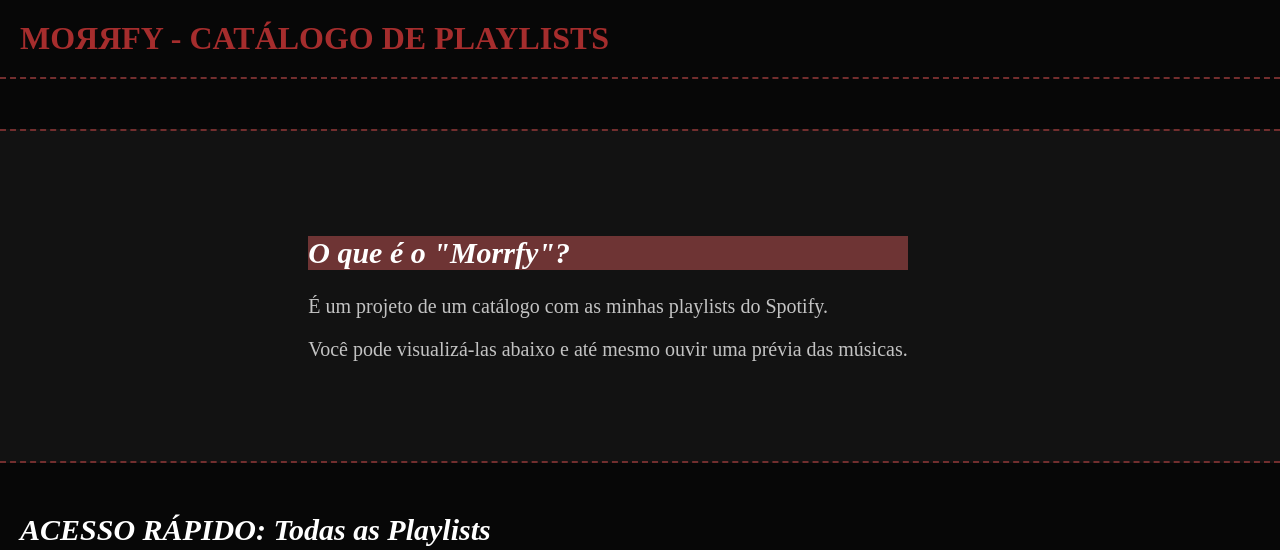
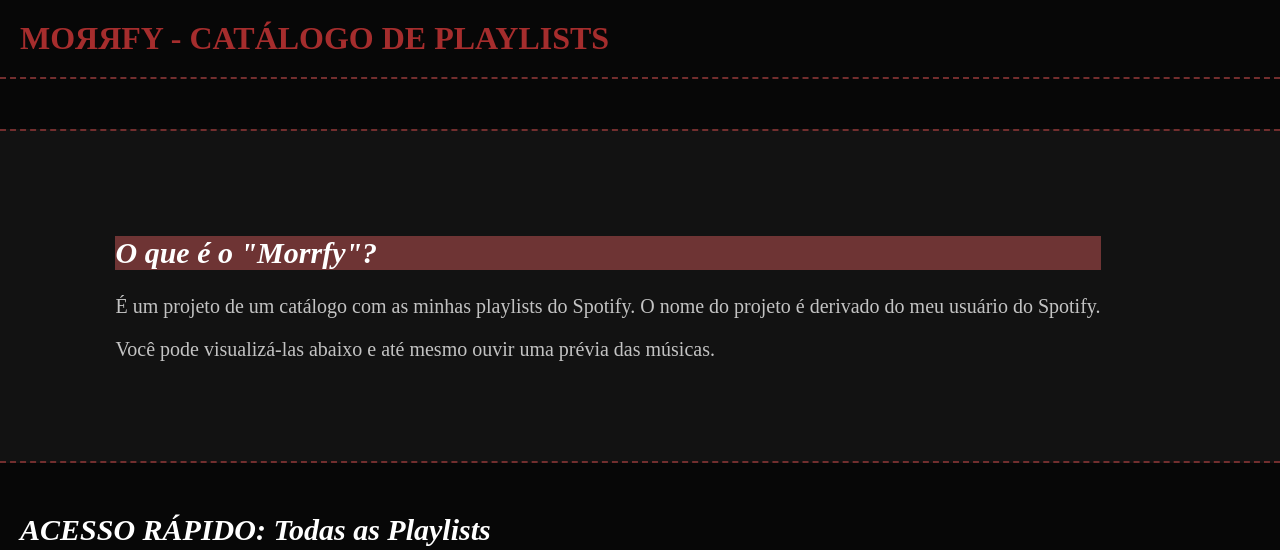
Before and after one commit to emipiress/morrfy, a plain HTML site: page index.html in a window 1280 px wide. Shown: the top 550 px of the page. Drawn offline with Linux system fonts and the light colour scheme; a web font is replaced by a local one.

Commit message:
index.html

```diff
--- a/index.html
+++ b/index.html
@@ -16,7 +16,7 @@
         <div class="chamada">
         <div class="chamada-texto">
             <h1>O que é o "Morrfy"?</h1>
-            <p>É um projeto de um catálogo com as minhas playlists do Spotify.
+            <p>É um projeto de um catálogo com as minhas playlists do Spotify. O nome do projeto é derivado do meu usuário do Spotify.
             </p>
 
             <p>Você pode visualizá-las abaixo e até mesmo ouvir uma prévia das músicas.
```
